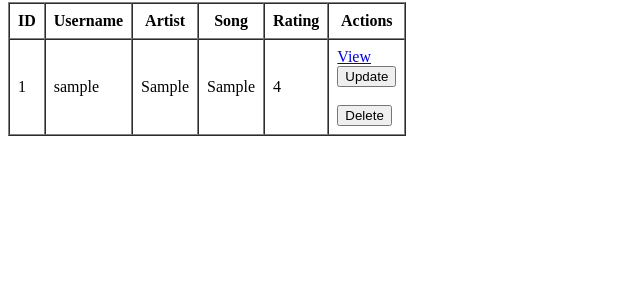
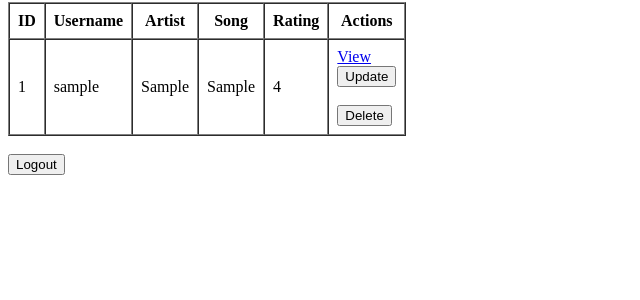
Before and after one commit to Freddy444/Songrating-Freddy.Max, a PHP site: page /PHP/read.php in a window 1280 px wide. Shown: the part 133-433 px from the top of the page, without its empty margins (0-640 px from the left). Run offline with PHP 8.4, Linux system fonts and the light colour scheme; the visitor is signed in with stand-in values (Sample User, id 1); tables that the repository leaves empty or names only in its code hold one stand-in row (values such as "Sample post").

Commit message:
redirection to login page after logout

```diff
--- a/PHP/read.php
+++ b/PHP/read.php
@@ -98,6 +98,10 @@ $result = mysqli_query($conn, $sql);
         <?php endwhile; ?>
         </table>
     </div>
-
+        <!-- logout button (directs to login) -->
+        <form method="post" action="">
+        <br>
+        <button type="submit" name="Logout">Logout</button>
+        </form>
 </body>
 </html>
```
